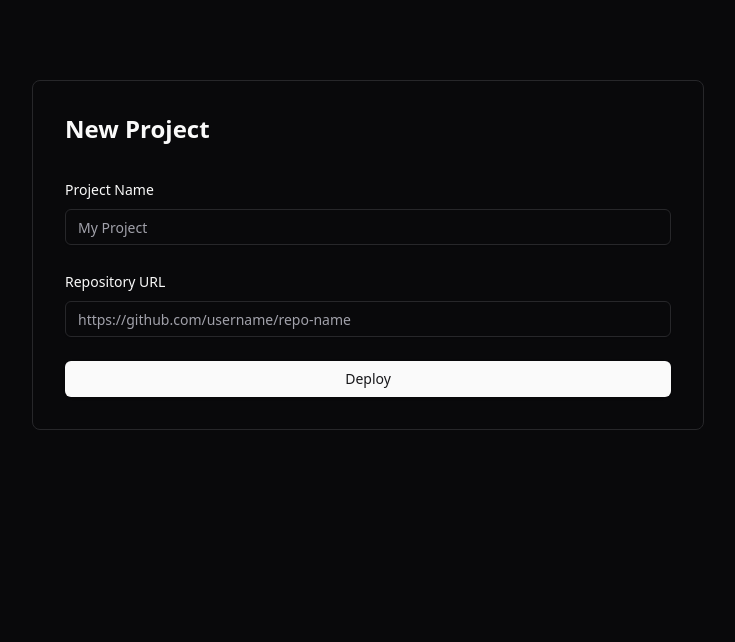
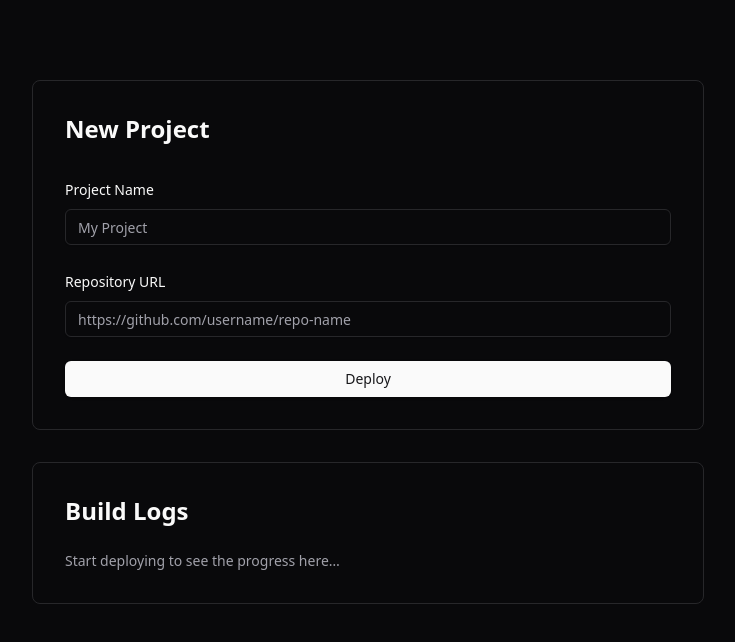
Before and after one commit to shaqeebakhtar/velon, a React (Vite) app in the folder web/: page /projects/new in a window 1280 px wide. Shown: the top 642 px of the page, without its empty margins (272-1007 px from the left). Built offline with nearby package versions, Linux system fonts and the light colour scheme.

Commit message:
feat: enhance build logs functionality with project slug and update navigation on deployment success

```diff
--- a/web/src/components/projects/new/build-logs.tsx
+++ b/web/src/components/projects/new/build-logs.tsx
@@ -4,11 +4,13 @@ import { LoaderIcon } from 'lucide-react';
 function BuildLogs({
   deploymentStatus,
   deploymentId,
+  projectSlug,
 }: {
   deploymentStatus: string;
   deploymentId: string;
+  projectSlug: string;
 }) {
-  const { logs } = useSocket({ deploymentId });
+  const { logs } = useSocket({ deploymentId, projectSlug });
 
   return (
     <section className="rounded-lg border p-8 space-y-6">
--- a/web/src/components/projects/new/index.tsx
+++ b/web/src/components/projects/new/index.tsx
@@ -25,15 +25,17 @@ const newProjectSchema = z.object({
 function NewProject() {
   const [deploymentStatus, setDeploymentStatus] = useState('PENDING');
   const [deploymentId, setDeploymentId] = useState(null);
+  const [projectSlug, setProjectSlug] = useState('');
   const form = useForm<z.infer<typeof newProjectSchema>>({
     resolver: zodResolver(newProjectSchema),
   });
 
   const { mutate, isPending } = useMutation({
     mutationFn: deployProject,
-    onSuccess: ({ deployment }) => {
+    onSuccess: ({ slug, deployment }) => {
       setDeploymentStatus(deployment.status);
       setDeploymentId(deployment.id);
+      setProjectSlug(slug);
     },
   });
 
@@ -90,11 +92,21 @@ function NewProject() {
           </form>
         </Form>
       </section>
-      {deploymentId && !isPending && (
+      {deploymentId && !isPending ? (
         <BuildLogs
           deploymentStatus={deploymentStatus}
           deploymentId={deploymentId}
+          projectSlug={projectSlug}
         />
+      ) : (
+        <section className="rounded-lg border p-8 space-y-6">
+          <div className="flex items-center justify-between">
+            <h3 className="text-2xl font-semibold">Build Logs</h3>
+          </div>
+          <p className="text-muted-foreground text-sm">
+            Start deploying to see the progress here…
+          </p>
+        </section>
       )}
     </main>
   );
--- a/web/src/components/projects/project/index.tsx
+++ b/web/src/components/projects/project/index.tsx
@@ -55,6 +55,7 @@ function Project() {
           </Button>
           <Link
             to={project?.repoUrl as string}
+            target="_blank"
             className={cn(buttonVariants({ variant: 'outline' }), 'h-10')}
           >
             <GithubIcon className="size-4" />
@@ -62,6 +63,7 @@ function Project() {
           </Link>
           <Link
             to={`http://${project?.slug}.localhost:8000`}
+            target="_blank"
             className={cn(buttonVariants())}
           >
             <ExternalLink className="size-4" />
--- a/web/src/hooks/use-socket.ts
+++ b/web/src/hooks/use-socket.ts
@@ -1,10 +1,16 @@
 import { useEffect, useRef, useState } from 'react';
-// import { useNavigate } from 'react-router';
+import { useNavigate } from 'react-router';
 import io, { Socket } from 'socket.io-client';
 
-function useSocket({ deploymentId }: { deploymentId: string }) {
+function useSocket({
+  deploymentId,
+  projectSlug,
+}: {
+  deploymentId: string;
+  projectSlug: string;
+}) {
   const [logs, setLogs] = useState<string[]>([]);
-  //   const navigate = useNavigate();
+  const navigate = useNavigate();
   const socket = useRef<Socket | null>(null);
 
   useEffect(() => {
@@ -23,7 +29,7 @@ function useSocket({ deploymentId }: { deploymentId: string }) {
     });
 
     socket.current?.on('deployment_success', () => {
-      //   navigate(`/projects/success`);
+      navigate(`/projects/${projectSlug}`);
     });
 
     return () => {
```
